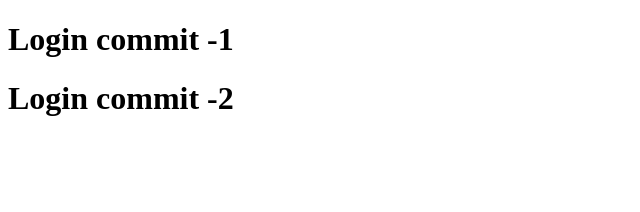
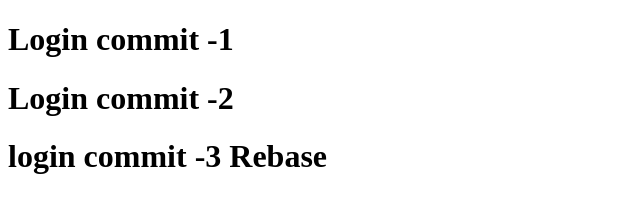
Before and after one commit to vasanthgitcourse/GitFinalWeek2026, a plain HTML site: page login.html in a window 1280 px wide. Shown: the whole page, without its empty margins (0-640 px from the left). Drawn offline with Linux system fonts and the light colour scheme.

Commit message:
login rebase commit -3

```diff
--- a/login.html
+++ b/login.html
@@ -8,5 +8,6 @@
 <body>
     <h1>Login commit -1</h1>
     <h1>Login commit -2</h1>
+    <h1>login commit -3 Rebase</h1>
 </body>
 </html>
```
